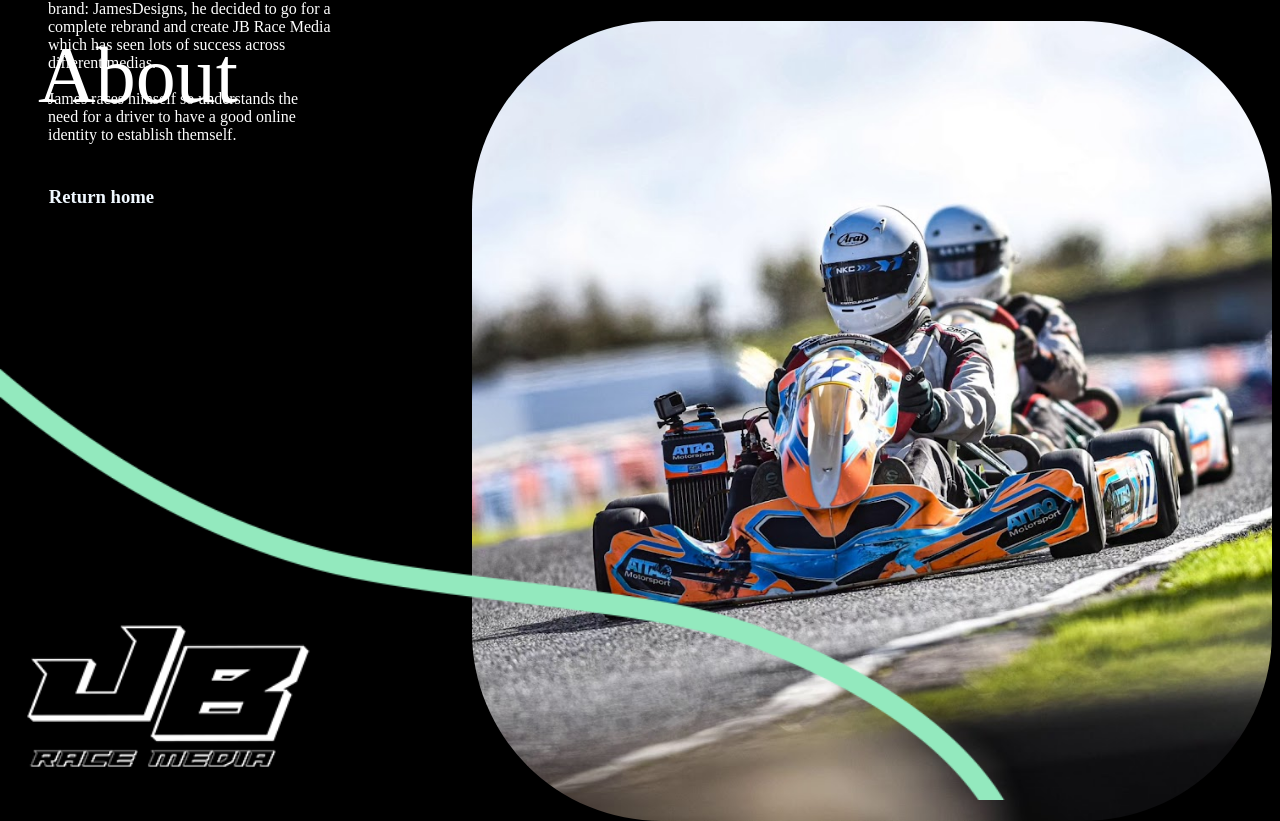
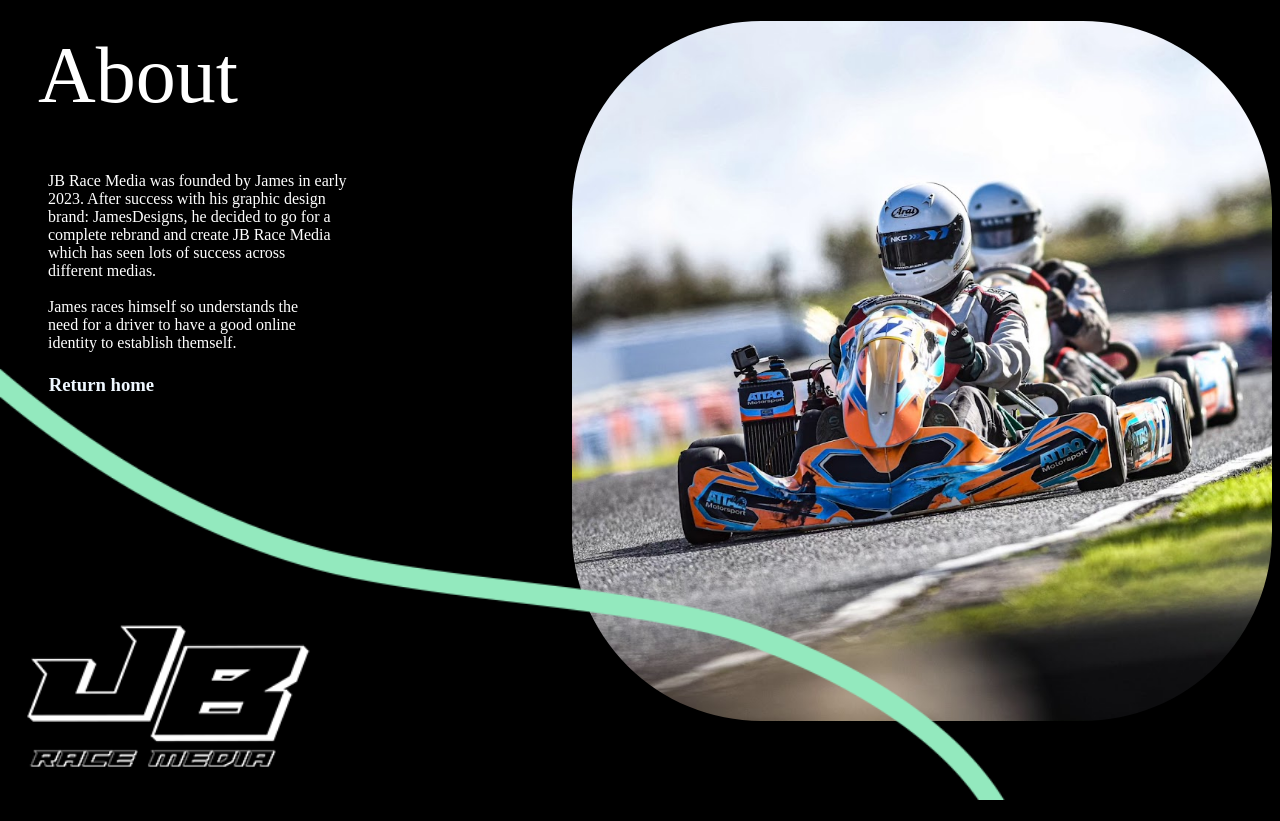
Before and after one commit to JamesBecker1/JB-Race-Media-1, a plain HTML site: page about.html in a window 1280 px wide. Shown: the top 821 px of the page. After the commit the page ends 800 px from the top, so only its background shows below. Drawn offline with Linux system fonts and the light colour scheme.

Commit message:
Add files via upload

```diff
--- a/styleabout.css
+++ b/styleabout.css
@@ -27,7 +27,7 @@ a:hover {
 h3 a{
 	font-family: Lastik;
 	position: absolute;
-	bottom:30em;
+	bottom:20em;
 	left: 1em;
 }
 
@@ -35,8 +35,8 @@ h3 a{
 /* images */
 
 h1 img{
-	width: 800px;
-	height: 800px;
+	width: 700px;
+	height: 700px;
 	float: right;
 	border: #ffffff;
 	border-radius: 5cm;
@@ -55,7 +55,7 @@ p{
 	font-family: Paladins;
 	font: size 10px;
 	position: absolute;
-	bottom: 40em;
+	bottom: 27em;
 	left: 3em;
 	color: rgb(255, 255, 255);
 }
```
